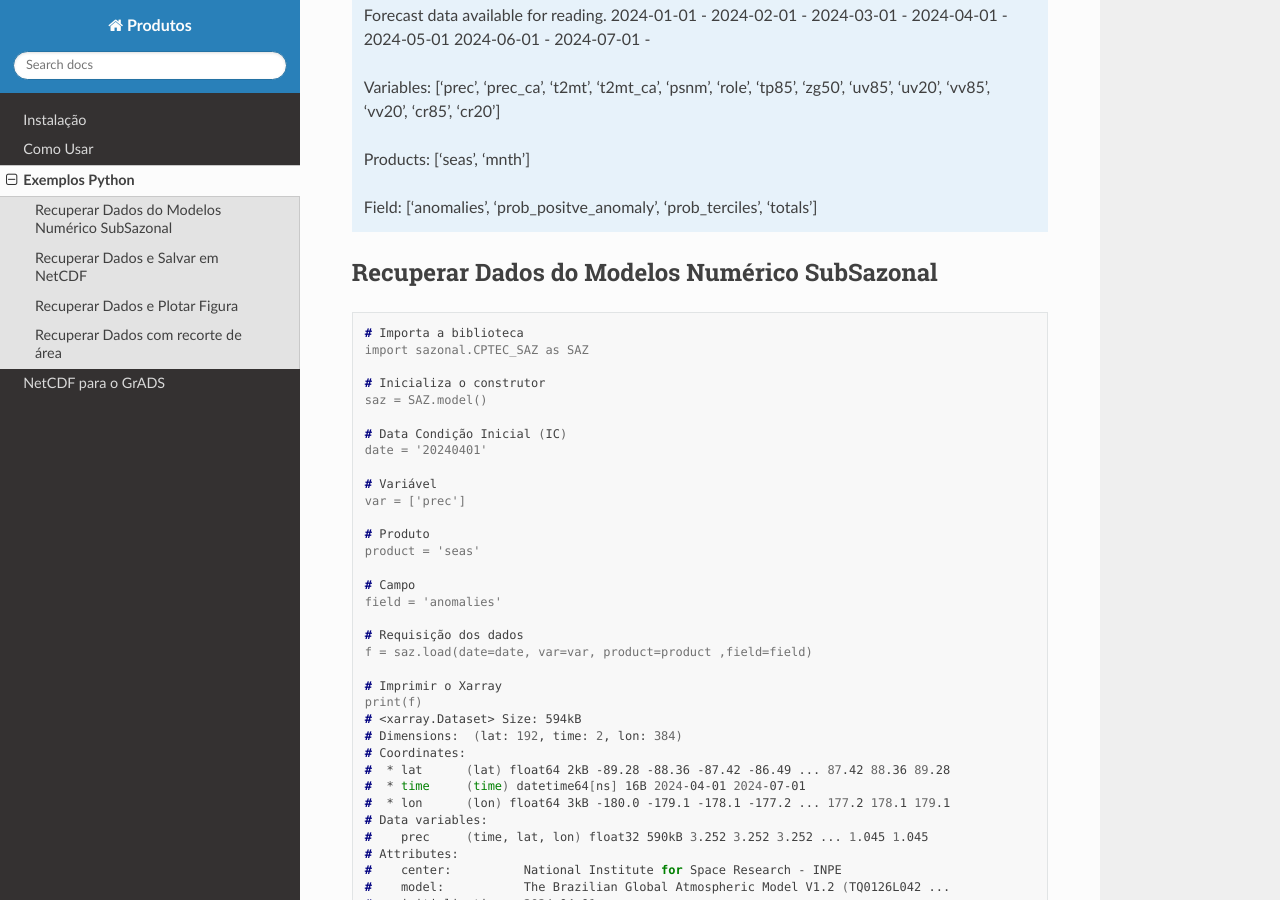
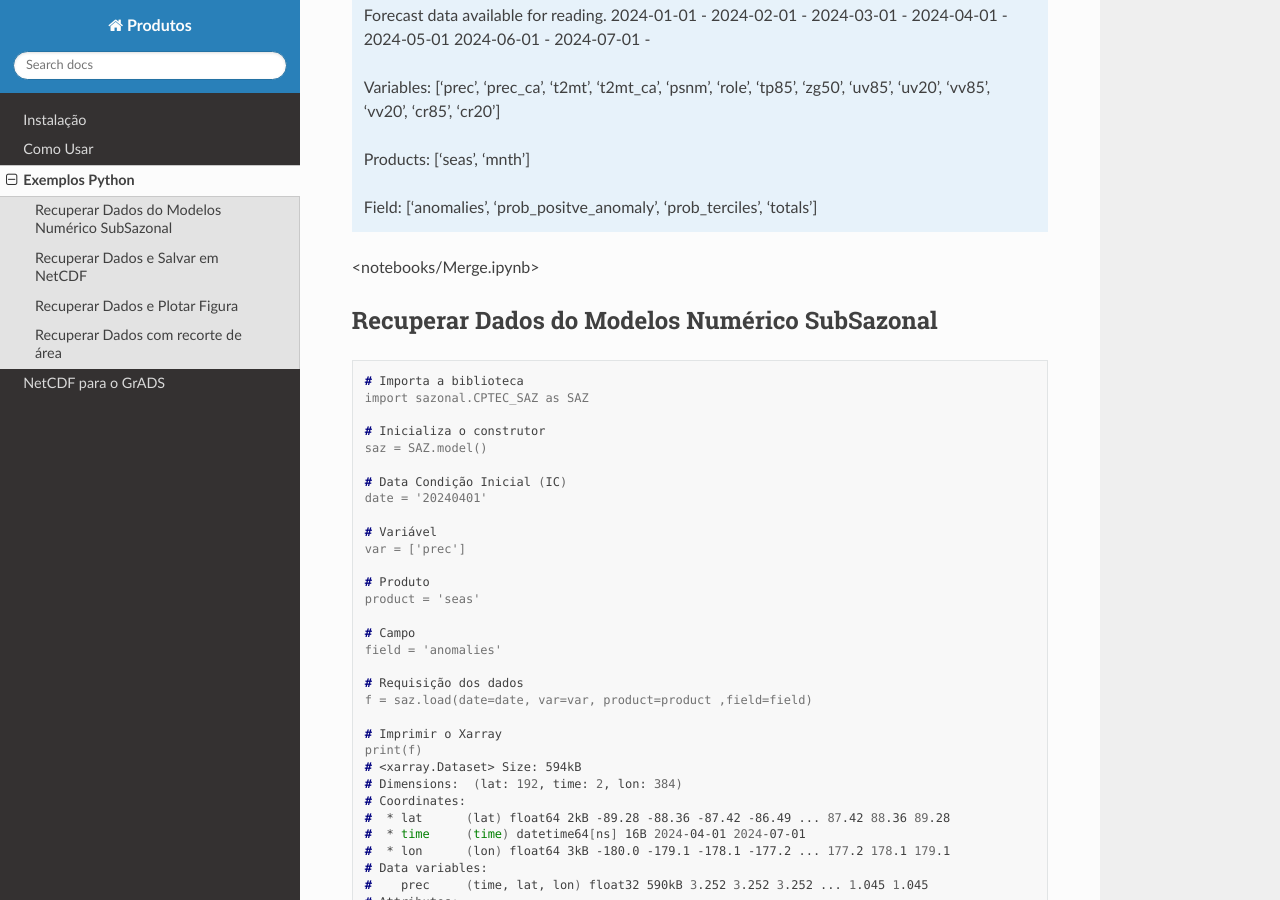
Before and after one commit to framework-CPTEC/Product-user, a Sphinx documentation site: the page built from docs/source/examplesPython.rst, in a window 1280 px wide and 900 px high, scrolled down 394 px. Built offline with Sphinx 7.4.7 and the Read the Docs theme 3.1.0, drawn with Linux system fonts in a browser that asks for light colours.

Commit message:
Update examplesPython.rst

```diff
--- a/docs/source/examplesPython.rst
+++ b/docs/source/examplesPython.rst
@@ -32,9 +32,9 @@
    :maxdepth: 2
    :caption: Contents:
 
-   notebooks/Merge
+   notebooks/Merge.ipynb
 
-
+<notebooks/Merge.ipynb>
 
 
 Recuperar Dados do Modelos Numérico SubSazonal
```
